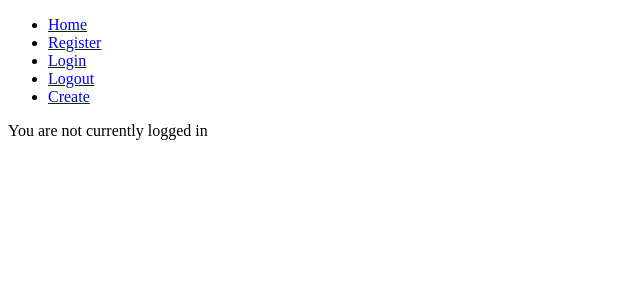
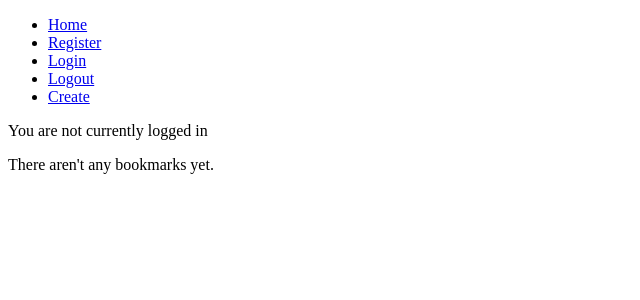
Before and after one commit to byanofsky/bookmarks, a Flask app: page / in a window 1280 px wide. Shown: the top 300 px of the page, without its empty margins (0-640 px from the left). Run offline with Flask 2, Linux system fonts and the light colour scheme; data that the repository does not hold is empty; parts of the project's set-up code (start-up, migrations or seed data) failed here and were passed over.

Commit message:
Add text to front page when there are no bookmarks

```diff
--- a/bookmarks/templates/front_page.html
+++ b/bookmarks/templates/front_page.html
@@ -1,5 +1,6 @@
 {% extends "layout.html" %}
 {% block body %}
+  {% if bookmarks %}
   <ul>
     {% for b in bookmarks %}
     <li>
@@ -11,4 +12,9 @@
     </li>
     {% endfor %}
   </ul>
+  {% else %}
+  <p>
+    There aren't any bookmarks yet.
+  </p>
+  {% endif %}
 {% endblock %}
```
